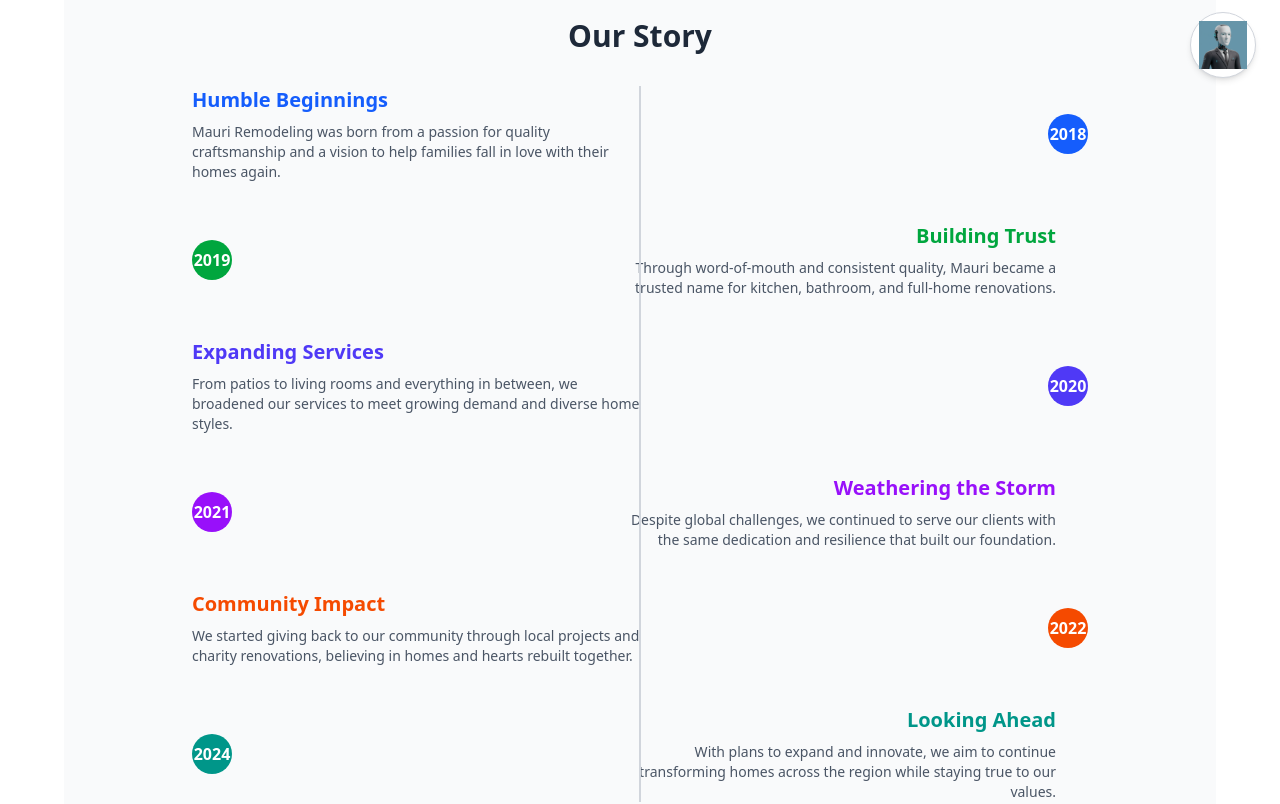
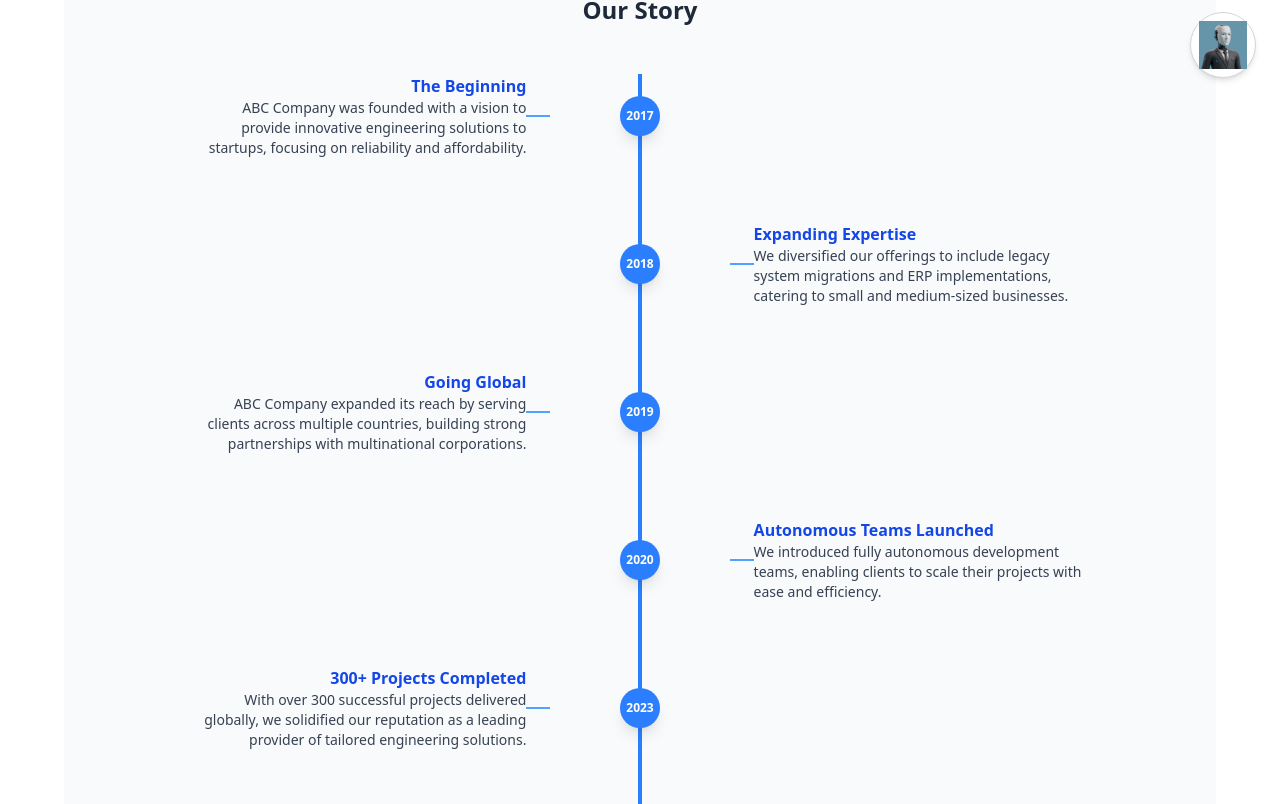
Before and after one commit to GensikR/business-website, a Next.js app in the folder remodeling-site/: page /about in a window 1280 px wide. Shown: the part 698-1502 px from the top of the page. Built offline with nearby package versions, Linux system fonts and the light colour scheme.

Commit message:
Fixed Story about us component, need to fully connect horizontal lines to year circles

```diff
--- a/remodeling-site/src/components/about/Story.tsx
+++ b/remodeling-site/src/components/about/Story.tsx
@@ -1,106 +1,72 @@
-"use client";
+'use client';
 
-import React from "react";
+import React from 'react';
 
 const Story: React.FC = () => {
+  const timelineEvents = [
+    { year: '2017', title: 'The Beginning', description: 'ABC Company was founded with a vision to provide innovative engineering solutions to startups, focusing on reliability and affordability.' },
+    { year: '2018', title: 'Expanding Expertise', description: 'We diversified our offerings to include legacy system migrations and ERP implementations, catering to small and medium-sized businesses.' },
+    { year: '2019', title: 'Going Global', description: 'ABC Company expanded its reach by serving clients across multiple countries, building strong partnerships with multinational corporations.' },
+    { year: '2020', title: 'Autonomous Teams Launched', description: 'We introduced fully autonomous development teams, enabling clients to scale their projects with ease and efficiency.' },
+    { year: '2023', title: '300+ Projects Completed', description: 'With over 300 successful projects delivered globally, we solidified our reputation as a leading provider of tailored engineering solutions.' },
+    { year: '2021', title: 'Embracing Cybersecurity', description: 'To address growing digital threats, we added comprehensive cybersecurity services, safeguarding our clients’ assets worldwide.' },
+    { year: '2024', title: 'A Trusted Partner', description: 'ABC Company continues to innovate, serving startups, SMBs, and enterprises with a focus on scalable solutions, global collaboration, and unmatched reliability.' },
+  ];
+
   return (
-    <section className="py-16 bg-gray-50">
-      <div className="container mx-auto px-6 md:px-12">
-        {/* Section Title */}
-        <h2 className="text-3xl font-bold text-gray-800 text-center mb-8">Our Story</h2>
+    <section className="py-10 bg-gray-50">
+      <div className="container mx-auto px-4 md:px-8">
+        <h2 className="text-2xl font-bold text-gray-800 text-center mb-12">Our Story</h2>
 
-        {/* Timeline Container */}
         <div className="relative max-w-4xl mx-auto">
-          {/* Vertical Line */}
-          <div className="absolute top-0 bottom-0 left-1/2 transform -translate-x-1/2 w-0.5 bg-gray-300"></div>
+          {/* Central vertical line */}
+          <div className="absolute top-0 bottom-0 left-1/2 transform -translate-x-1/2 w-1 bg-blue-500"></div>
 
-          {/* Timeline Events */}
-          <div className="mt-8">
-            {/* Event 1: Humble Beginnings */}
-            <div className="mb-10 md:flex items-center justify-between md:space-x-8">
-              <div className="md:w-1/2 text-center md:text-left">
-                <h3 className="text-xl font-semibold text-blue-600 mb-2">Humble Beginnings</h3>
-                <p className="text-gray-600 text-sm">
-                  Mauri Remodeling was born from a passion for quality craftsmanship and a vision to help families fall in love with their homes again.
-                </p>
+          <div className="space-y-16">
+            {timelineEvents.map((event, index) => (
+              <div key={index} className="flex items-center justify-between relative">
+                {index % 2 === 0 ? (
+                  <>
+                    {/* Left content */}
+                    <div className="w-2/5 text-right pr-6 relative">
+                      <h3 className="text-blue-700 font-semibold">{event.title}</h3>
+                      <p className="text-gray-700 text-sm">{event.description}</p>
+                      {/* Horizontal line to year */}
+                      <div className="absolute top-1/2 right-0 w-6 h-0.5 bg-blue-400 transform -translate-y-1/2"></div>
                     </div>
-              <div className="relative w-10 h-10 rounded-full bg-blue-600 flex items-center justify-center text-white font-semibold">
-                2018
+
+                    {/* Year circle */}
+                    <div className="flex flex-col items-center relative z-10">
+                      <div className="bg-blue-500 text-white text-xs font-bold w-10 h-10 rounded-full flex items-center justify-center shadow-lg">
+                        {event.year}
                       </div>
                     </div>
 
-            {/* Event 2: Building Trust */}
-            <div className="mb-10 md:flex items-center justify-between md:space-x-8 md:flex-row-reverse">
-              <div className="md:w-1/2 text-center md:text-right">
-                <h3 className="text-xl font-semibold text-green-600 mb-2">Building Trust</h3>
-                <p className="text-gray-600 text-sm">
-                  Through word-of-mouth and consistent quality, Mauri became a trusted name for kitchen, bathroom, and full-home renovations.
-                </p>
-              </div>
-              <div className="relative w-10 h-10 rounded-full bg-green-600 flex items-center justify-center text-white font-semibold">
-                2019
+                    <div className="w-2/5"></div>
+                  </>
+                ) : (
+                  <>
+                    <div className="w-2/5"></div>
+
+                    {/* Year circle */}
+                    <div className="flex flex-col items-center relative z-10">
+                      <div className="bg-blue-500 text-white text-xs font-bold w-10 h-10 rounded-full flex items-center justify-center shadow-lg">
+                        {event.year}
                       </div>
                     </div>
 
-            {/* Event 3: Expanding Services */}
-            <div className="mb-10 md:flex items-center justify-between md:space-x-8">
-              <div className="md:w-1/2 text-center md:text-left">
-                <h3 className="text-xl font-semibold text-indigo-600 mb-2">Expanding Services</h3>
-                <p className="text-gray-600 text-sm">
-                  From patios to living rooms and everything in between, we broadened our services to meet growing demand and diverse home styles.
-                </p>
+                    {/* Right content */}
+                    <div className="w-2/5 text-left pl-6 relative">
+                      {/* Horizontal line to year */}
+                      <div className="absolute top-1/2 left-0 w-6 h-0.5 bg-blue-400 transform -translate-y-1/2"></div>
+                      <h3 className="text-blue-700 font-semibold">{event.title}</h3>
+                      <p className="text-gray-700 text-sm">{event.description}</p>
                     </div>
-              <div className="relative w-10 h-10 rounded-full bg-indigo-600 flex items-center justify-center text-white font-semibold">
-                2020
+                  </>
+                )}
               </div>
+            ))}
           </div>
-
-            {/* Event 4: Weathering the Storm */}
-            <div className="mb-10 md:flex items-center justify-between md:space-x-8 md:flex-row-reverse">
-              <div className="md:w-1/2 text-center md:text-right">
-                <h3 className="text-xl font-semibold text-purple-600 mb-2">Weathering the Storm</h3>
-                <p className="text-gray-600 text-sm">
-                  Despite global challenges, we continued to serve our clients with the same dedication and resilience that built our foundation.
-                </p>
-              </div>
-              <div className="relative w-10 h-10 rounded-full bg-purple-600 flex items-center justify-center text-white font-semibold">
-                2021
-              </div>
-            </div>
-
-            {/* Event 5: Community Impact */}
-            <div className="mb-10 md:flex items-center justify-between md:space-x-8">
-              <div className="md:w-1/2 text-center md:text-left">
-                <h3 className="text-xl font-semibold text-orange-600 mb-2">Community Impact</h3>
-                <p className="text-gray-600 text-sm">
-                  We started giving back to our community through local projects and charity renovations, believing in homes and hearts rebuilt together.
-                </p>
-              </div>
-              <div className="relative w-10 h-10 rounded-full bg-orange-600 flex items-center justify-center text-white font-semibold">
-                2022
-              </div>
-            </div>
-
-            {/* Event 6: Looking Ahead */}
-            <div className="md:flex items-center justify-between md:space-x-8 md:flex-row-reverse">
-              <div className="md:w-1/2 text-center md:text-right">
-                <h3 className="text-xl font-semibold text-teal-600 mb-2">Looking Ahead</h3>
-                <p className="text-gray-600 text-sm">
-                  With plans to expand and innovate, we aim to continue transforming homes across the region while staying true to our values.
-                </p>
-              </div>
-              <div className="relative w-10 h-10 rounded-full bg-teal-600 flex items-center justify-center text-white font-semibold">
-                2024
-              </div>
-            </div>
-          </div>
-        </div>
-
-        {/* Initial Story Text (Above the Timeline) */}
-        <div className="max-w-3xl mx-auto text-center mt-12">
-          <p className="text-gray-700 text-sm md:text-base leading-relaxed mb-6">
-            From a one-man operation to a full-service remodeling company, Mauri Remodeling has always been about heart, integrity, and the joy of turning houses into homes.
-          </p>
         </div>
       </div>
     </section>
```
Lines whose indentation alone changed are shown as unchanged.
